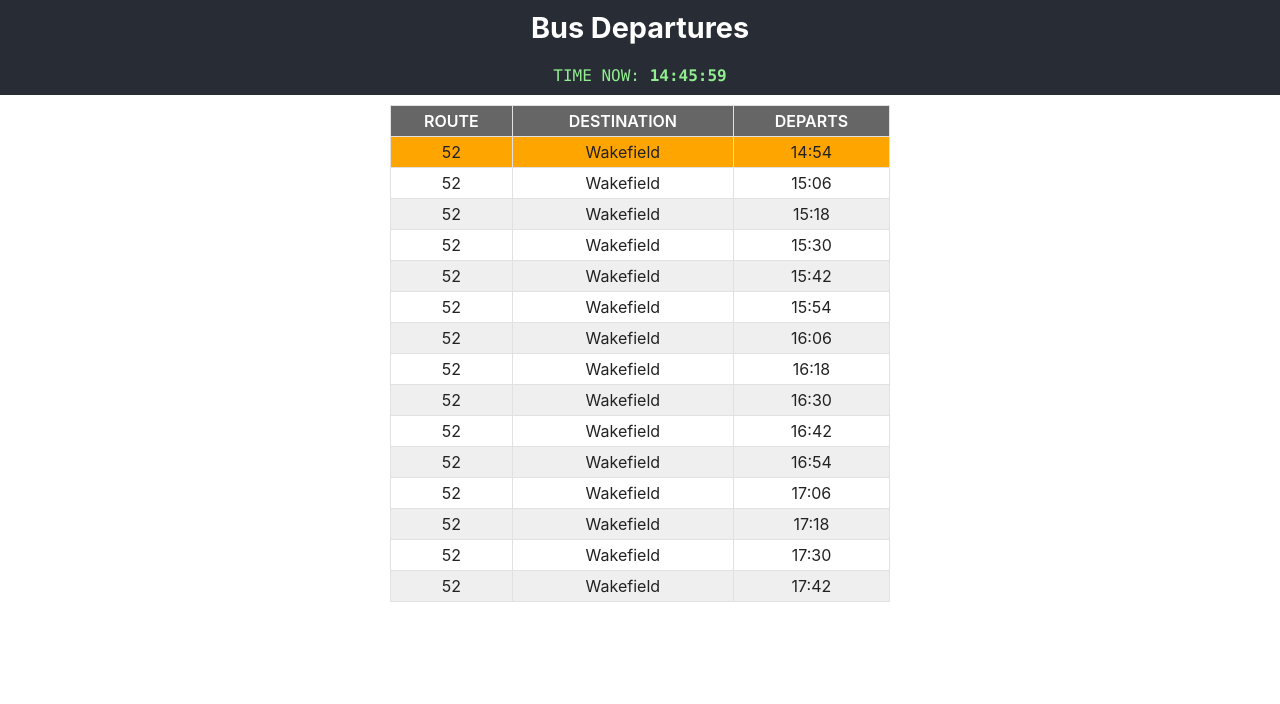
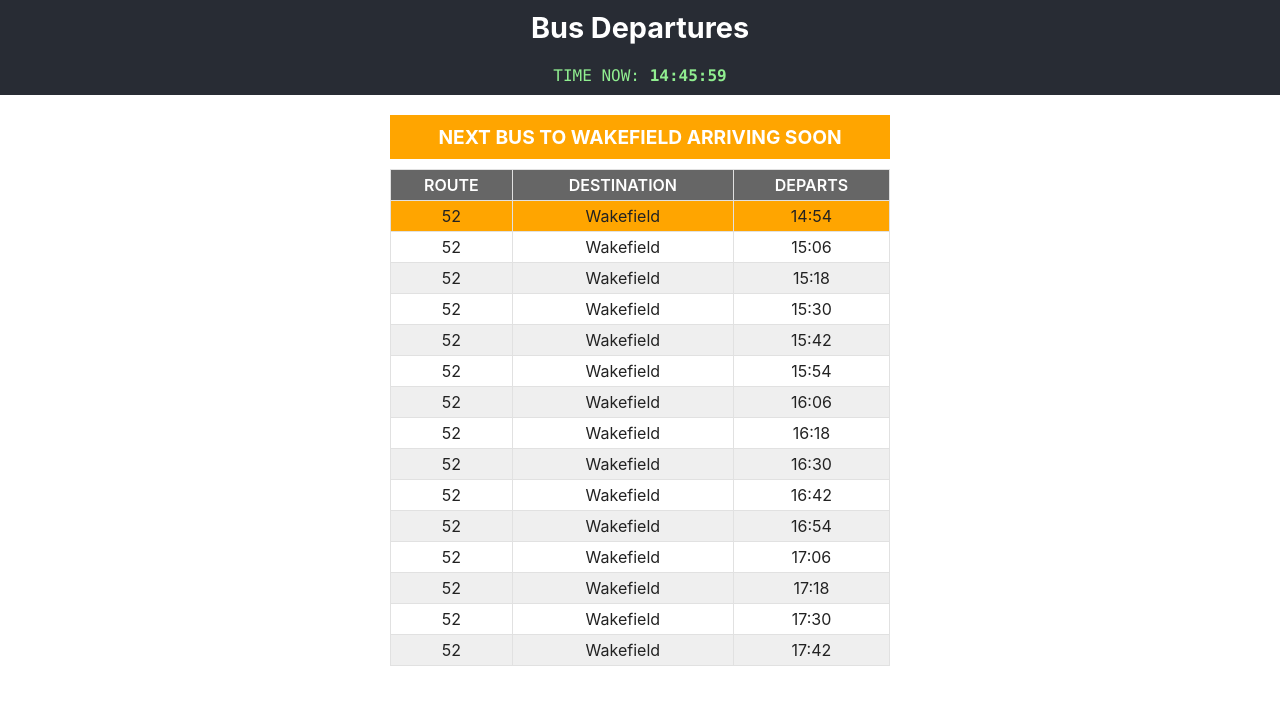
Before and after one commit to japickering/bus-timetable-app, a React (Create React App) app: page / in a window 1280 px wide. Shown: the top 704 px of the page. Built offline with nearby package versions, Linux system fonts and the light colour scheme.

Commit message:
checkNext15Minutes for timetable GUI

```diff
--- a/src/App.css
+++ b/src/App.css
@@ -15,7 +15,7 @@ h1 {
 p {
   margin: 10px 0;
   line-height: normal;
-  font-size: 1rem;
+  font-size: 1.2rem;
 }
 
 header {
@@ -56,6 +56,17 @@ main {
   text-transform: uppercase;
 }
 
+.alert {
+  display: block;
+  padding: 10px;
+  background-color: orange;
+  /* color: fuchsia; */
+  color: #fff;
+  font-weight: bold;
+  text-align: center;
+  text-transform: uppercase;
+}
+
 table {
   width: 100%;
   min-width: 500px;
--- a/src/App.js
+++ b/src/App.js
@@ -13,29 +13,41 @@ function getCurrentTime() {
   return hh + ':' + mm + ':' + ss;
 }
 
-function departures(time, leedsTimes, wakefieldTimes, doncasterTimes, sheffieldTimes) {
-  const today = new Date(`2022-07-27T${time}`);
-  //   console.log(today);
+function departures(currentTime, leedsTimes, wakefieldTimes, doncasterTimes, sheffieldTimes) {
+  const today = new Date(`2022-07-28T${currentTime}`);
   const now = today.setTime(today);
   const buses = [...leedsTimes, ...wakefieldTimes, ...doncasterTimes, ...sheffieldTimes];
   //  console.log(buses);
   const maxRows = 15;
   const results = [];
-  let count = 0;
+  let rows = 0;
+  let i = 0;
 
   for (const bus of buses) {
     if (now < bus.time) {
       results.push(bus);
-      count++;
+      rows++;
     } else {
-      results.splice(0, 1);
+      results.splice(i, 1);
     }
-    if (count === maxRows) {
+    if (rows === maxRows) {
       return results;
     }
+
+    i++;
   }
 
   return [{ route: 'no results', time: '' }];
+}
+
+function checkNext15Minutes(currentTime, buses) {
+  const today = new Date(`2022-07-28T${currentTime}`);
+  const now = today.setTime(today);
+  const quarterHour = 900000; // 15 mins in milliseconds
+  const delta = Math.abs(buses[0].time - now);
+  console.log('time delta', delta);
+
+  return delta > quarterHour ? 'No buses due in the next 15 minutes' : `Next bus to ${buses[0].name} arriving soon`;
 }
 
 export default class App extends Component {
@@ -47,15 +59,18 @@ export default class App extends Component {
     this.doncasterTimes = this.every20Mins();
     this.sheffieldTimes = this.everyHour24Hours();
 
+    const buses = departures(
+      getCurrentTime(),
+      this.leedsTimes,
+      this.wakefieldTimes,
+      this.doncasterTimes,
+      this.sheffieldTimes
+    );
+
     this.state = {
       currentTime: getCurrentTime(),
-      buses: departures(
-        getCurrentTime(),
-        this.leedsTimes,
-        this.wakefieldTimes,
-        this.doncasterTimes,
-        this.sheffieldTimes
-      ),
+      buses: buses,
+      alert: checkNext15Minutes(getCurrentTime(), buses),
     };
   }
 
@@ -63,6 +78,7 @@ export default class App extends Component {
     setInterval(() => {
       this.setState({
         currentTime: getCurrentTime(),
+        alert: checkNext15Minutes(getCurrentTime(), this.state.buses),
       });
     }, 1000);
     setInterval(() => {
@@ -78,13 +94,10 @@ export default class App extends Component {
     }, 60000);
   }
 
-  // TODO: show when no buses are due to depart in the next 15 minutes
-  checkNext15Minutes() {}
-
   // The X15 to SHEFFIELD departs every hour, on the hour, and is a 24-hour service.
   everyHour24Hours() {
     const arr = [];
-    const now = new Date('2022-07-27T00:00:00');
+    const now = new Date('2022-07-28T00:00:00');
     arr.push(now.setTime(now));
     const route = 'x52';
     const name = 'sheffield';
@@ -100,7 +113,7 @@ export default class App extends Component {
   // The X78 to DONCASTER departs every 20 minutes and is a 24-hour service.
   every20Mins() {
     const arr = [];
-    const now = new Date('2022-07-27T00:00:00');
+    const now = new Date('2022-07-28T00:00:00');
     arr.push(now.setTime(now));
     const route = 'x78';
     const name = 'doncaster';
@@ -116,7 +129,7 @@ export default class App extends Component {
   // The 52 to WAKEFIELD departs every 12 minutes. The service starts at 6am and the last bus departs at 9pm.
   every12Mins() {
     const arr = [];
-    const now = new Date('2022-07-27T06:30:00');
+    const now = new Date('2022-07-28T06:30:00');
     arr.push(now.setTime(now));
     const route = '52';
     const name = 'wakefield';
@@ -132,7 +145,7 @@ export default class App extends Component {
   // The 126 to LEEDS departs every 6 minutes. The service starts at 5.30am and the last bus departs at 1.30am
   every6Mins() {
     const arr = [];
-    const now = new Date('2022-07-27T05:30:00');
+    const now = new Date('2022-07-28T05:30:00');
     arr.push(now.setTime(now));
     const route = '126';
     const name = 'leeds';
@@ -146,7 +159,7 @@ export default class App extends Component {
   }
 
   render() {
-    const { currentTime, buses } = this.state;
+    const { alert, buses, currentTime } = this.state;
 
     return (
       <div className='App'>
@@ -160,6 +173,7 @@ export default class App extends Component {
         </header>
         <main>
           <div>
+            <p className='alert'>{alert}</p>
             <Timetable buses={buses} />
           </div>
         </main>
```
